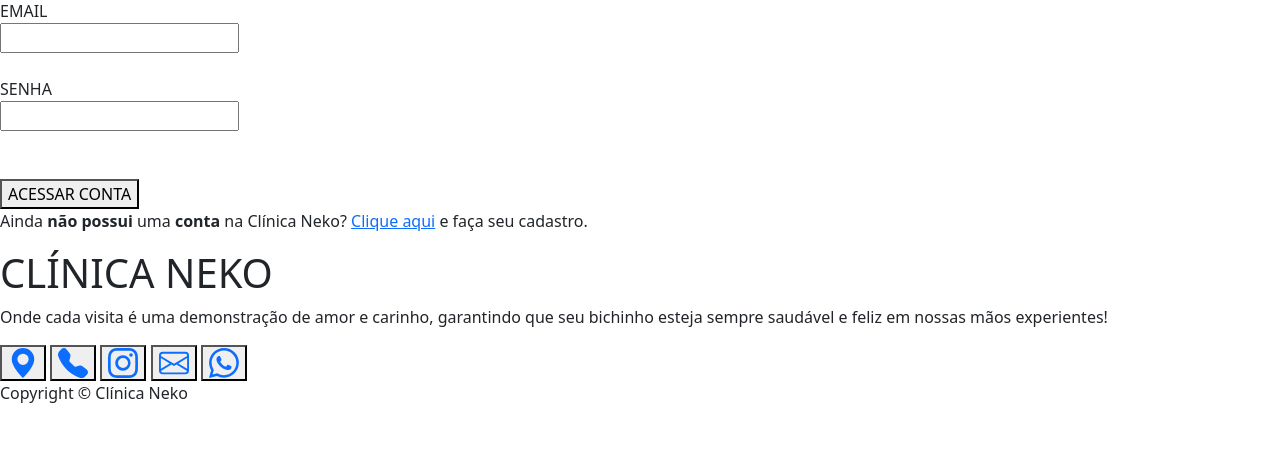
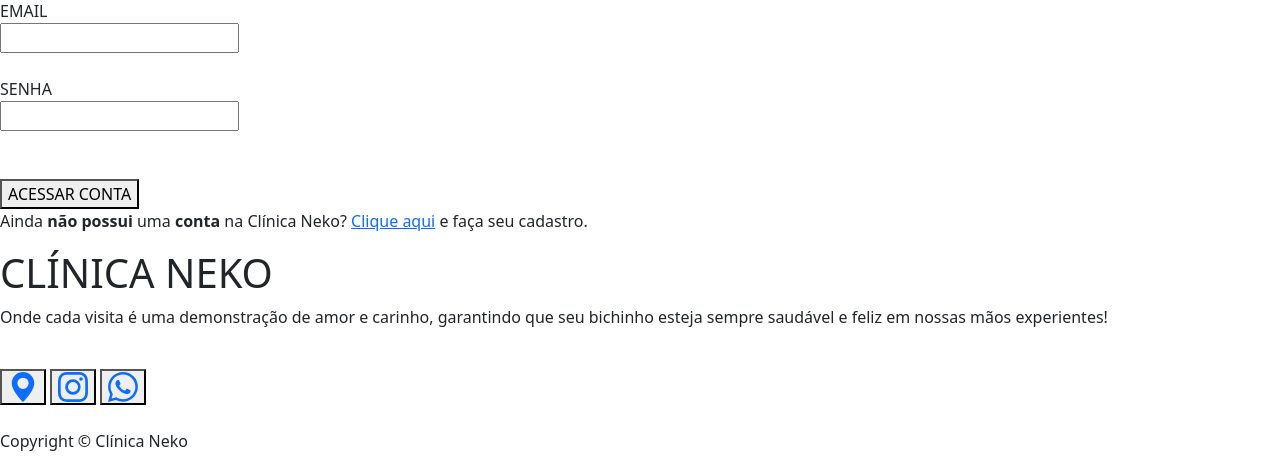
Before and after one commit to LeticiaFreitas79/Projeto-Neko, a PHP site: page /index_login.php in a window 1280 px wide. Shown: the part 373-842 px from the top of the page. Before the commit the page ends 776 px from the top, so only its background shows below. Run offline with PHP 8.4, Linux system fonts and the light colour scheme; some libraries are stand-ins or nearby versions.

Commit message:
corrigindo html de view_login + atualizando status de código

```diff
--- a/view_login/index_login.php
+++ b/view_login/index_login.php
@@ -1,5 +1,5 @@
 <!--Objetivo do Código: Página mostrando os campos para o cliente/funcionário realizar seu login no site-->
-<!--Status do Código: Em correção; adicionar direcionamento e centralizar div-->
+<!--Status do Código: Em desenvolvimento; add PHP-->
 
 <!DOCTYPE html>
 <html lang="pt_br">
@@ -22,8 +22,8 @@
     <!--Separar Destaques-->
     <div class="bloco-separar"></div>
 
-    <div class="bloco-cadastro2">
     <!-- Informação para realizar o Cadastro  -->
+    <div class="bloco-formulario">
         <div class="bloco-cadastro">
 
             <!--Separar Destaques-->
@@ -78,7 +78,7 @@
 
             </div><!--Fecha bloco cabecalho-->
         </div><!--Fecha bloco-cadastro-->
-    </div><!--Fecha bloco-cadastro2-->
+    </div><!--Fecha bloco-formulario-->
 
     <!--Separar Destaques-->
     <div class="bloco-separar"></div>
--- a/view_login/login_menu.php
+++ b/view_login/login_menu.php
@@ -1,5 +1,5 @@
 <!--Objetivo do Código: Barra de Navegação de todas as páginas principais do site-->
-<!--Status do Código: Em correção; os botões 'busca' e 'conta' ainda não levam ás páginas indicadas -->
+<!--Status do Código: Concluído e Comentado -->
 
 <!--Abre a barra de navegação-->
 <nav id="barra-nav" class="navbar navbar-expand-lg">
--- a/view_login/login_rodape.php
+++ b/view_login/login_rodape.php
@@ -1,12 +1,11 @@
 <!--Objetivo do Código: Rodapé de todas as páginas principais do site-->
-<!--Status do Código: Em correção; Analisar redirecionamento-->
+<!--Status do Código: Concluído e Comentado-->
 
 <div class="bloco-footer">
     <h1 class="titulo">CLÍNICA NEKO</h1>
     <p class="subtitulo"> Onde cada visita é uma demonstração de amor e carinho, garantindo que seu bichinho esteja sempre saudável e feliz em nossas mãos experientes!</p>
 
-    <!--Separar-->
-    <div class="bloco-separar"></div>
+    <br>
 
     <div class="bloco-socialMedia">
 
@@ -15,15 +14,6 @@
             <a href="https://www.google.com.br/maps" target="_blank">
                 <svg xmlns="http://www.w3.org/2000/svg" width="30" height="30" fill="currentColor" class="bi bi-geo-alt-fill" viewBox="0 0 16 16">
                     <path d="M8 16s6-5.686 6-10A6 6 0 0 0 2 6c0 4.314 6 10 6 10m0-7a3 3 0 1 1 0-6 3 3 0 0 1 0 6"/>
-                </svg>
-            </a>
-        </button>
-
-        <!--Botão Telefones-->
-        <button type="button" class="btn-social">
-            <a href="principal_contato.php" target="_blank">
-                <svg xmlns="http://www.w3.org/2000/svg" width="30" height="30" fill="currentColor" class="bi bi-telephone-fill" viewBox="0 0 16 16">
-                    <path fill-rule="evenodd" d="M1.885.511a1.745 1.745 0 0 1 2.61.163L6.29 2.98c.329.423.445.974.315 1.494l-.547 2.19a.68.68 0 0 0 .178.643l2.457 2.457a.68.68 0 0 0 .644.178l2.189-.547a1.75 1.75 0 0 1 1.494.315l2.306 1.794c.829.645.905 1.87.163 2.611l-1.034 1.034c-.74.74-1.846 1.065-2.877.702a18.6 18.6 0 0 1-7.01-4.42 18.6 18.6 0 0 1-4.42-7.009c-.362-1.03-.037-2.137.703-2.877z"/>
                 </svg>
             </a>
         </button>
@@ -37,26 +27,16 @@
             </a>
         </button>
 
-        <!--Botão Email-->
-        <button type="button" class="btn-social">
-            <a href="principal_contato.php" target="_blank">
-                <svg xmlns="http://www.w3.org/2000/svg" width="30" height="30" fill="currentColor" class="bi bi-envelope" viewBox="0 0 16 16">
-                    <path d="M0 4a2 2 0 0 1 2-2h12a2 2 0 0 1 2 2v8a2 2 0 0 1-2 2H2a2 2 0 0 1-2-2zm2-1a1 1 0 0 0-1 1v.217l7 4.2 7-4.2V4a1 1 0 0 0-1-1zm13 2.383-4.708 2.825L15 11.105zm-.034 6.876-5.64-3.471L8 9.583l-1.326-.795-5.64 3.47A1 1 0 0 0 2 13h12a1 1 0 0 0 .966-.741M1 11.105l4.708-2.897L1 5.383z"/>
-                </svg>
-            </a>
-        </button>
-
         <!--Botão Whatsapp-->
         <button type="button" class="btn-social">
-            <a href="https://web.whatsapp.com/" target="_blank">
+            <a href="https://whatsapp.com/" target="_blank">
                 <svg xmlns="http://www.w3.org/2000/svg" width="30" height="30" fill="currentColor" class="bi bi-whatsapp" viewBox="0 0 16 16">
                     <path d="M13.601 2.326A7.85 7.85 0 0 0 7.994 0C3.627 0 .068 3.558.064 7.926c0 1.399.366 2.76 1.057 3.965L0 16l4.204-1.102a7.9 7.9 0 0 0 3.79.965h.004c4.368 0 7.926-3.558 7.93-7.93A7.9 7.9 0 0 0 13.6 2.326zM7.994 14.521a6.6 6.6 0 0 1-3.356-.92l-.24-.144-2.494.654.666-2.433-.156-.251a6.56 6.56 0 0 1-1.007-3.505c0-3.626 2.957-6.584 6.591-6.584a6.56 6.56 0 0 1 4.66 1.931 6.56 6.56 0 0 1 1.928 4.66c-.004 3.639-2.961 6.592-6.592 6.592m3.615-4.934c-.197-.099-1.17-.578-1.353-.646-.182-.065-.315-.099-.445.099-.133.197-.513.646-.627.775-.114.133-.232.148-.43.05-.197-.1-.836-.308-1.592-.985-.59-.525-.985-1.175-1.103-1.372-.114-.198-.011-.304.088-.403.087-.088.197-.232.296-.346.1-.114.133-.198.198-.33.065-.134.034-.248-.015-.347-.05-.099-.445-1.076-.612-1.47-.16-.389-.323-.335-.445-.34-.114-.007-.247-.007-.38-.007a.73.73 0 0 0-.529.247c-.182.198-.691.677-.691 1.654s.71 1.916.81 2.049c.098.133 1.394 2.132 3.383 2.992.47.205.84.326 1.129.418.475.152.904.129 1.246.08.38-.058 1.171-.48 1.338-.943.164-.464.164-.86.114-.943-.049-.084-.182-.133-.38-.232"/>
                 </svg>
             </a>
         </button>
 
-    <!--Separar-->
-    <div class="bloco-separar"></div>
+        <br><br>
 
     </div> <!--Fecha 'container-socialMedia'-->
 
```
Also changed, not shown: view_login/login_cadastro.php (+8 -9 lines). Lines whose indentation alone changed are shown as unchanged.
